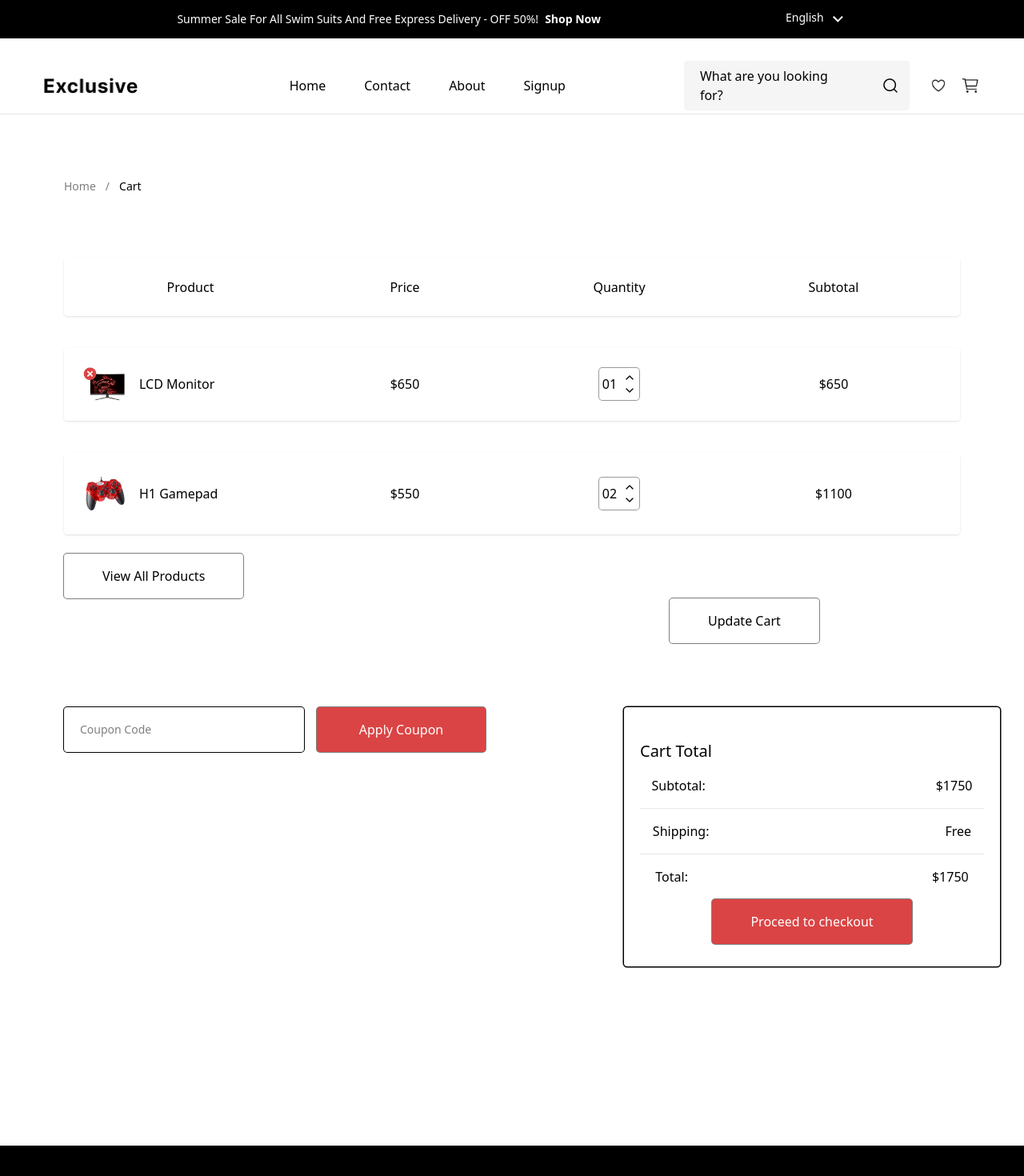
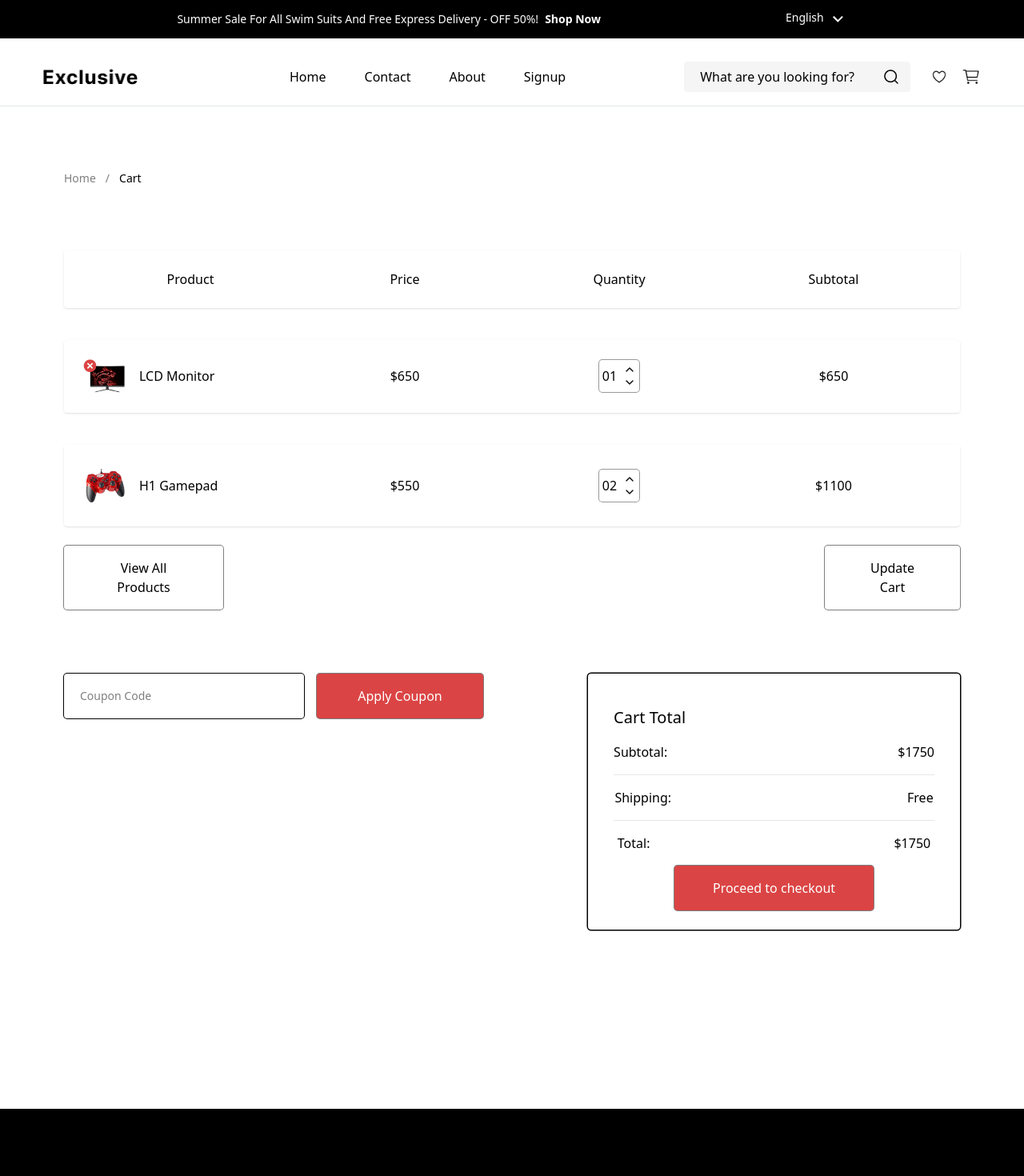
Before and after one commit to Fatima367/Figma_Hackathon_Prac, a Next.js app: page /cart in a window 1280 px wide. Shown: the top 1470 px of the page at 80% size. Built offline with nearby package versions, Linux system fonts and the light colour scheme.

Commit message:
e-commerce-web

```diff
--- a/app/404error/page.tsx
+++ b/app/404error/page.tsx
@@ -1,7 +1,7 @@
 export default function Error() {
   return (
-    <div className="w-screen">
-      <hr className="mt-4" />
+    <div className="  ">
+
       <div className="p-20">
         <div className="space-x-3 flex">
           <p className="text-sm opacity-50 underline">Home</p>
--- a/app/about/page.tsx
+++ b/app/about/page.tsx
@@ -2,8 +2,8 @@ import Image from "next/image";
 
 export default function About() {
     return(
-        <div className="w-screen">
-           <hr className="mt-4" />
+        <div className="  ">
+
 
            <main className="flex flex-col items-start justify-between">
 
--- a/app/cart/page.tsx
+++ b/app/cart/page.tsx
@@ -3,16 +3,16 @@ import Image from "next/image";
 
 export default function Cart() {
   return (
-    <div className="w-screen">
-      <hr className="mt-4" />
-      <section className="p-20 flex flex-col items-start justify-between">
+    <div className="p-20">
+      <section className="flex flex-col mx-auto w-full">
         <div className="space-x-3 flex">
           <p className="text-sm opacity-50 ">Home</p>
           <p className="text-sm opacity-50">/</p>
           <p className="text-sm">Cart</p>
         </div>
 
-        <div className="space-y-[80px] mt-[80px] flex items-center justify-center">
+        <div className="flex flex-col mx-auto max-w-[80rem] items-center justify-center relative">
+          <div className="space-y-20 mt-20 flex items-center justify-between">
             <div className="space-y-6">
               <div className="space-y-10 flex flex-col">
                 {/* Header Row */}
@@ -96,7 +96,7 @@ export default function Cart() {
                 </div>
               </div>
 
-            <div className="space-x-[757px]">
+              <div className="space-x-[47rem] flex items-center justify-between">
                 <button className="space-x-8 px-12 py-4 rounded ring-1 ring-black ring-opacity-50">
                   <p className="text-base font-medium">View All Products</p>
                 </button>
@@ -107,7 +107,7 @@ export default function Cart() {
             </div>
           </div>
 
-        <div className="space-x-[173px] mt-[80px] flex flex-row mb-36">
+          <div className="mt-20 flex flex-row mb-36 justify-between w-full">
             <div className="space-x-4 flex">
               <div className="ring-1 ring-black rounded flex items-center justify-between w-[300px] h-[56px]">
                 <p className="text-sm opacity-50 ml-5">Coupon Code</p>
@@ -115,13 +115,13 @@ export default function Cart() {
 
               <button
                 className="space-x-8 px-12 py-4 rounded ring-1 ring-black ring-opacity-50
-                text-white bg-[#DB4444] h-[56px] w-[211px] flex items-center justify-center"
+                text-white bg-[#DB4444] h-14 w-52 flex items-center justify-center"
               >
                 <p className="text-base font-medium">Apply Coupon</p>
               </button>
             </div>
 
-          <div className="ring-[1.5px] ring-black rounded py-10 px-5 flex flex-col w-[470px] h-[324px]">
+            <div className="ring-[1.5px] ring-black rounded py-10 px-8 flex flex-col h-80">
               <p className="text-[20px] font-medium">Cart Total</p>
 
               <div className="flex items-center justify-center my-4">
@@ -153,6 +153,7 @@ export default function Cart() {
               </div>
             </div>
           </div>
+        </div>
       </section>
     </div>
   );
--- a/app/footer/page.tsx
+++ b/app/footer/page.tsx
@@ -2,7 +2,7 @@ import Image from "next/image";
 
 export default function Footer() {
   return (
-    <footer className="bg-black w-screen lg:h-[440px] h-full bottom-0">
+    <footer className="bg-black    lg:h-[440px] h-full bottom-0">
       <div className="lg:flex lg:flex-row justify-between items-start p-[87px] grid grid-cols-1 space-y-8 lg:space-y-0">
         <div className="space-y-4 flex flex-col">
           <div className="space-y-6">
--- a/app/header/page.tsx
+++ b/app/header/page.tsx
@@ -2,9 +2,10 @@ import Image from "next/image";
 
 export default function Header() {
   return (
-    <header className="mt-10 h-[38px] w-[1170px] bg-white flex flex-row items-center
-    justify-center space-x-[148px] mx-auto">
-
+    <header
+      className="mt-10 h-[38px] bg-white flex flex-row items-center
+    justify-center space-x-[148px] mx-auto pb-9 pt-2 border-b border-b-gray-200"
+    >
       <div className="space-x-[190px] flex items-center justify-center">
         <Image src="/images/Exclusive.png" height={24} width={118} alt="logo" />
         <div className="space-x-[48px] text-black flex items-center justify-center">
--- a/app/login/page.tsx
+++ b/app/login/page.tsx
@@ -2,8 +2,8 @@ import Image from "next/image";
 
 export default function LoginPage() {
     return(
-        <div className="w-screen">
-            <hr className="mt-4" />
+        <div className="  ">
+
             <div className="mt-[60px] w-[1305px] h-[781px] space-x-[129px] mb-36 flex">
                 <Image src="/images/Side Image.png" height={781} width={805} alt="image" />
                 <div className="space-y-10 mx-[129px] my-auto">
--- a/app/navbar/page.tsx
+++ b/app/navbar/page.tsx
@@ -2,8 +2,8 @@ import Image from "next/image";
 
 export default function Navbar() {
   return (
-    <nav className="h-[48px] w-screen bg-black flex justify-center items-center">
-      <div className="space-x-[231px] flex justify-center items-center">
+    <nav className="h-[48px] bg-black flex justify-center items-center">
+      <div className="space-x-[231px] flex justify-between items-center">
         <div className="space-x-[8px] items-center justify-center flex flex-row">
           <p className="text-sm text-white">
             Summer Sale For All Swim Suits And Free Express Delivery - OFF 50%!
--- a/app/page.tsx
+++ b/app/page.tsx
@@ -3,8 +3,8 @@ import Image from "next/image";
 
 export default function Home() {
   return (
-    <main className="w-screen">
-      <hr className="mt-4" />
+    <main className="  ">
+
       <div className="flex flex-col mx-auto">
         {/*-------Hero Section---------*/}
         <div className="flex flex-col items-center justify-center ">
--- a/app/product-detail/page.tsx
+++ b/app/product-detail/page.tsx
@@ -2,8 +2,8 @@ import Image from "next/image";
 
 export default function ProductDetailsPage() {
   return (
-    <div className="w-screen">
-      <hr className="mt-4" />
+    <div className="  ">
+
       <div className="flex flex-col items-start justify-between mx-auto">
       <div className="p-20">
         <div className="space-x-3 flex ml-0">
--- a/app/signup/page.tsx
+++ b/app/signup/page.tsx
@@ -2,8 +2,8 @@ import Image from "next/image";
 
 export default function SignupPage() {
     return(
-        <div className="w-screen">
-            <hr className="mt-4" />
+        <div className="  ">
+
             <div className="mt-[60px] w-[1305px] h-[781px] space-x-[129px] mb-36 flex">
                 <Image src="/images/Side Image.png" height={781} width={805} alt="image" />
                 <div className="space-y-[48px] mx-[129px] my-auto">
--- a/app/wishlist/page.tsx
+++ b/app/wishlist/page.tsx
@@ -2,11 +2,11 @@ import Image from "next/image";
 
 export default function Wishlist() {
   return (
-    <div className="w-screen">
-      <hr className="mt-4" />
+    <div className="  ">
+
 
       <main className="flex items-start justify-between">
-        <div className="space-y-[80px] p-20 mb-36 mx-auto">
+        <div className="space-y-20 p-20 mb-36 mx-auto">
           <div className="space-y-[60px]">
             <div className="space-x-[835px] flex items-center justify-stretch">
               <p className="text-[20px]">Wishlist (4)</p>
```
Lines whose indentation alone changed are shown as unchanged.
